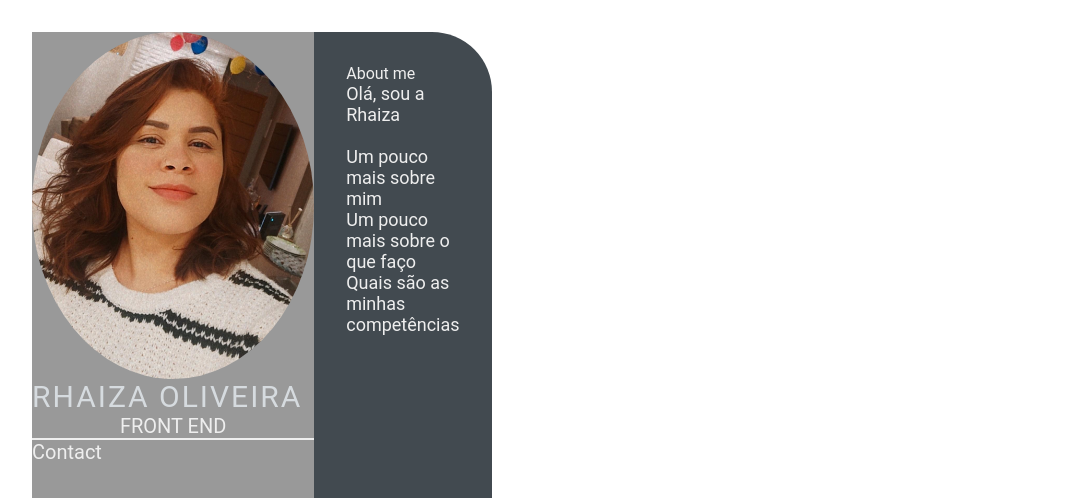
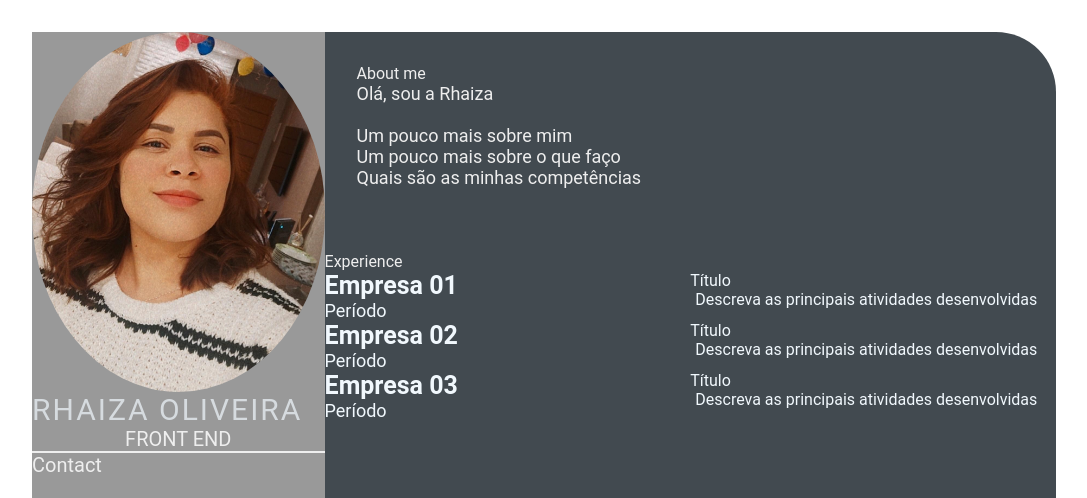
Before and after one commit to Rhaoliver/rhaoliver.github.io, a plain HTML site: page index.html in a window 1280 px wide. Shown: the top 498 px of the page, without its empty margins (96-1183 px from the left). Drawn offline with Linux system fonts and the light colour scheme.

Commit message:
feature: add alterações index.html e style.css (#4)

```diff
--- a/index.html
+++ b/index.html
@@ -35,7 +35,6 @@
                 </div>
             </section>
         </section>
-        <section>
         <section class="right-section">
             <div class="right-section-contents">
                 <section class="about gap">
@@ -48,6 +47,40 @@
                     </p>
                 </section>
             </div>
+            <section class="experience gap">
+                <div class="right-title">Experience</div>
+                <div class="experience-contents">
+                    <div class="exp-left">
+                        <p class="exp-company-name">Empresa 01</p>
+                        <p class="exp-time-period">Período</p>
+                    </div>
+                    <div class="exp-right">
+                        <p class="exp-pos">Título</p>
+                        <p class="exp-desc">
+                            Descreva as principais atividades desenvolvidas
+                        </p>
+                    </div>
+                    <div class="exp-left">
+                        <p class="exp-company-name">Empresa 02</p>
+                        <p class="exp-time-period">Período</p>
+                    </div>
+                    <div class="exp-right">
+                        <p class="exp-pos">Título</p>
+                        <p class="exp-desc">
+                            Descreva as principais atividades desenvolvidas
+                        </p>
+                    </div>
+                    <div class="exp-left">
+                        <p class="exp-company-name">Empresa 03</p>
+                        <p class="exp-time-period">Período</p>
+                    </div>
+                    <div class="exp-right">
+                        <p class="exp-pos">Título</p>
+                        <p class="exp-desc">
+                            Descreva as principais atividades desenvolvidas
+                        </p>
+                    </div>
+                </div>
             </section>
         </section>
     </main>
--- a/style.css
+++ b/style.css
@@ -101,3 +101,38 @@
     font-size: 18px;
     color: #eeeeee;
 }
+
+.experience-contents,
+.education-contents,
+.awards-contents {
+    display: grid;
+    grid-template-columns: repeat(2, 1fr);
+    padding-bottom: 2rem;
+    color: #F1F8FD;
+}
+
+.exp-company-name,
+.education-school-name,
+.awards-company-name {
+    font-size: 25px;
+    font-weight: bold;
+}
+
+.exp-time-period,
+.educationp-time-period,
+.awards-time-period {
+    font-size: 18px;
+}
+
+.exp-position,
+.education-subject,
+.awards-name {
+    font-size: 25px;
+}
+
+.exp-desc,
+.education-desc,
+.awards-desc {
+    font-size: 16px;
+    padding-left: 5px;
+}
```
Lines whose indentation alone changed are shown as unchanged.
